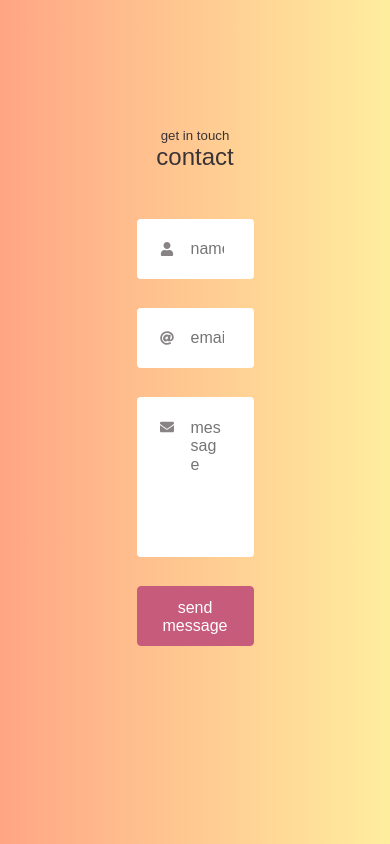
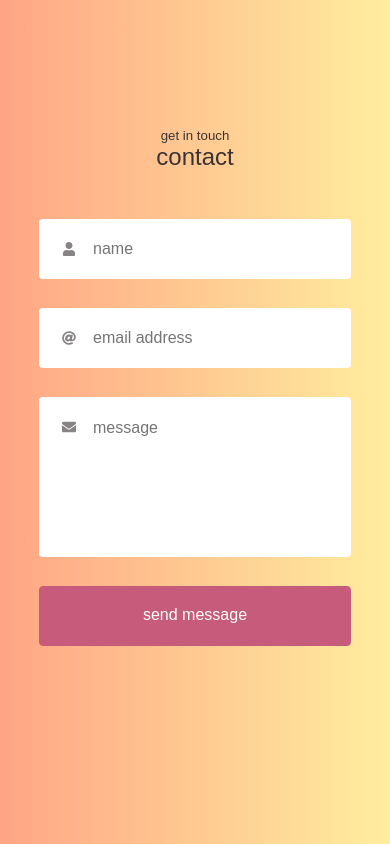
Before and after one commit to paniszcze/paniszcze, a React (Create React App) app: page / in a window 390 px wide. Shown: the part 2765-3609 px from the top of the page. Built offline with nearby package versions, Linux system fonts and the light colour scheme; a web font is replaced by a local one.

Commit message:
make contact form responsive

```diff
--- a/src/components/Contact.css
+++ b/src/components/Contact.css
@@ -10,7 +10,7 @@
 
 form {
   margin: 0 auto;
-  width: 30%;
+  width: clamp(30%, 440px, 80%);
   display: flex;
   flex-direction: column;
   gap: 1.8rem;
@@ -65,3 +65,6 @@ textarea:focus + .contact-icon {
 ::placeholder {
   font-weight: 300;
 }
+
+@media screen and (min-width: 1024px) {
+}
```
